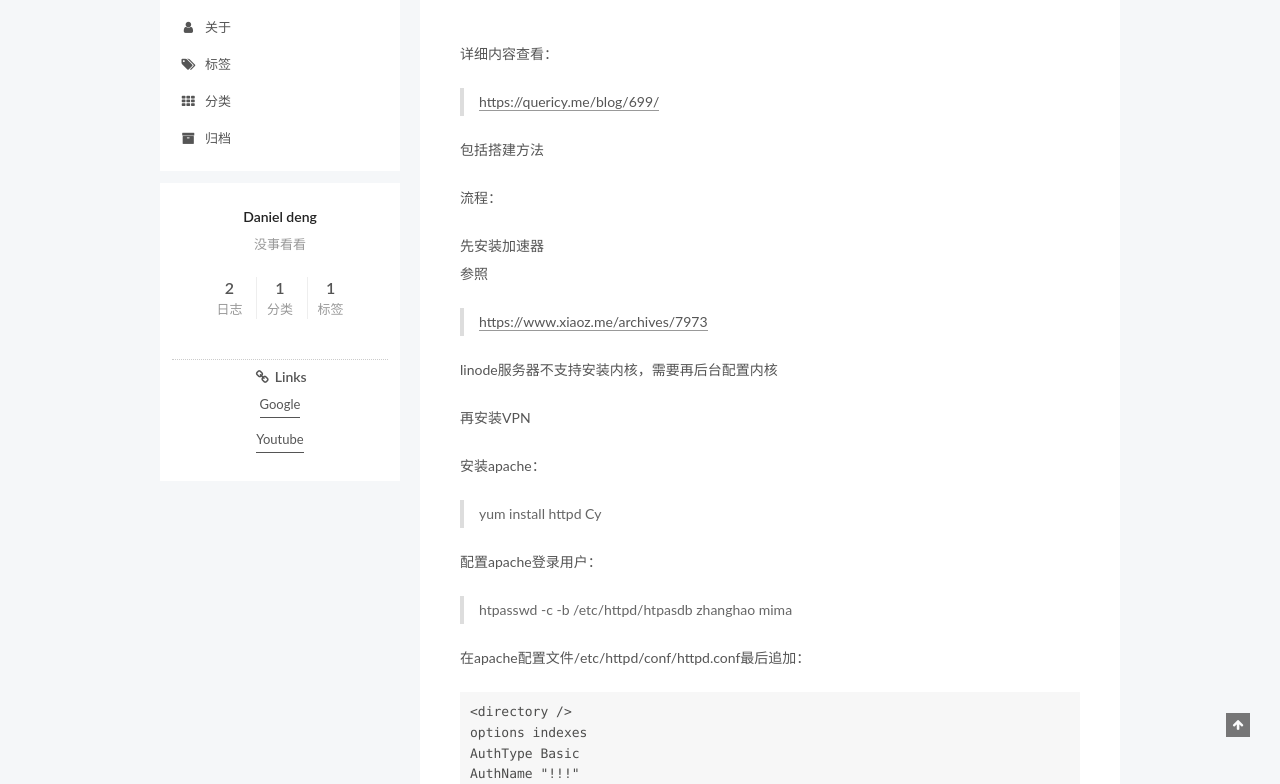
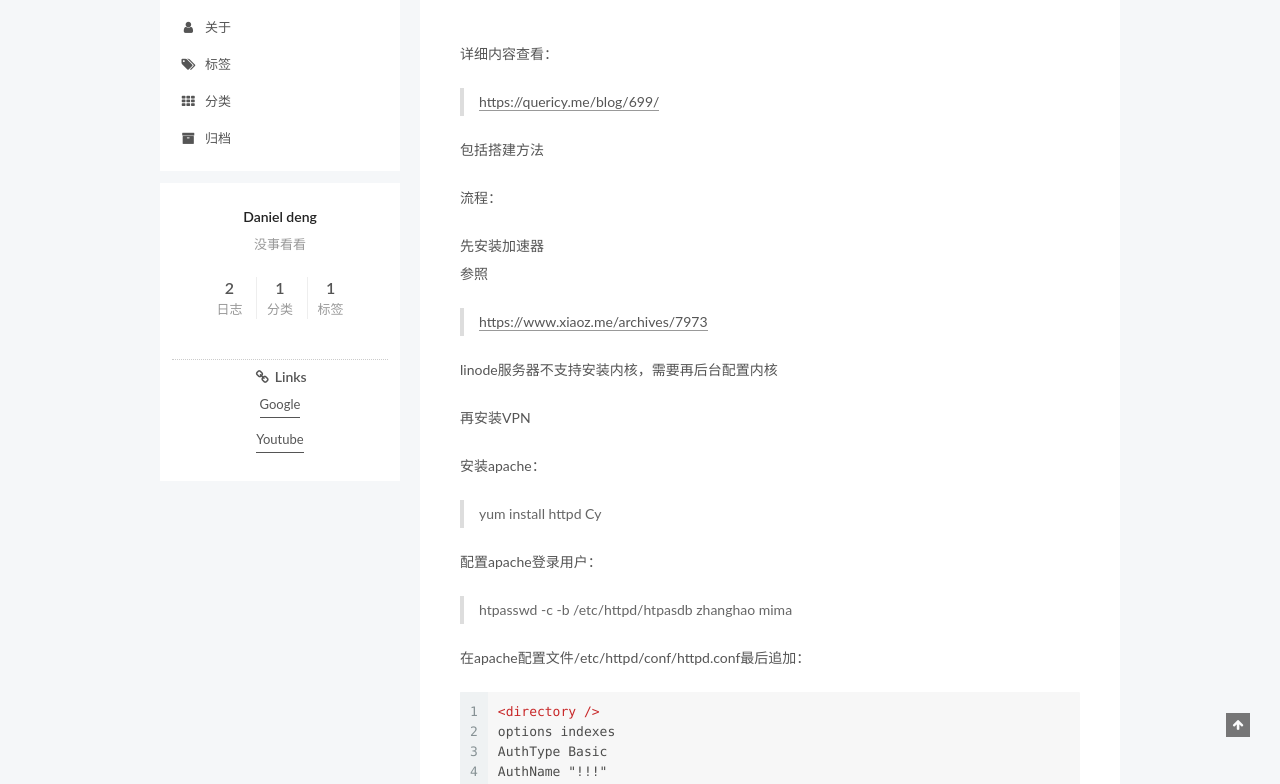
Before and after one commit to dengzhuo/dengzhuo.github.io, a plain HTML site: page 2017/11/12/cross-gfw/index.html in a window 1280 px wide. Shown: the part 163-947 px from the top of the page. Drawn offline with Linux system fonts and the light colour scheme.

Commit message:
Site updated: 2017-11-12 19:57:02

```diff
--- a/2017/11/12/cross-gfw/index.html
+++ b/2017/11/12/cross-gfw/index.html
@@ -87,7 +87,7 @@
 <meta property="og:site_name" content="回收站">
 <meta property="og:description" content="详细内容查看：  https://quericy.me/blog/699/  包括搭建方法 流程： 先安装加速器参照  https://www.xiaoz.me/archives/7973  linode服务器不支持安装内核，需要再后台配置内核 再安装VPN 安装apache：  yum install httpd Cy  配置apache登录用户：  htpasswd -c -b /etc/ht">
 <meta property="og:locale" content="zh-Hans">
-<meta property="og:updated_time" content="2017-11-12T11:48:28.038Z">
+<meta property="og:updated_time" content="2017-11-12T11:56:53.303Z">
 <meta name="twitter:card" content="summary">
 <meta name="twitter:title" content="CentOS&#x2F;Ubuntu一键安装IPSEC&#x2F;IKEV2 VPN服务器">
 <meta name="twitter:description" content="详细内容查看：  https://quericy.me/blog/699/  包括搭建方法 流程： 先安装加速器参照  https://www.xiaoz.me/archives/7973  linode服务器不支持安装内核，需要再后台配置内核 再安装VPN 安装apache：  yum install httpd Cy  配置apache登录用户：  htpasswd -c -b /etc/ht">
@@ -373,15 +373,8 @@
 <p>htpasswd -c -b /etc/httpd/htpasdb  zhanghao mima</p>
 </blockquote>
 <p>在apache配置文件/etc/httpd/conf/httpd.conf最后追加：</p>
-<pre><code>&lt;directory /&gt;
-options indexes
-AuthType Basic
-AuthName &quot;!!!&quot;
-AuthBasicProvider file
-AuthUserFile /etc/httpd/htpasdb
-Require user zhanghao
-&lt;/directory&gt;
-</code></pre><p>拷贝客户端证书：</p>
+<figure class="highlight xml"><table><tr><td class="gutter"><pre><div class="line">1</div><div class="line">2</div><div class="line">3</div><div class="line">4</div><div class="line">5</div><div class="line">6</div><div class="line">7</div><div class="line">8</div></pre></td><td class="code"><pre><div class="line"><span class="tag">&lt;<span class="name">directory</span> /&gt;</span></div><div class="line">options indexes</div><div class="line">AuthType Basic</div><div class="line">AuthName "!!!"</div><div class="line">AuthBasicProvider file</div><div class="line">AuthUserFile /etc/httpd/htpasdb</div><div class="line">Require user zhanghao</div><div class="line"><span class="tag">&lt;/<span class="name">directory</span>&gt;</span></div></pre></td></tr></table></figure>
+<p>拷贝客户端证书：</p>
 <blockquote>
 <p>mkdir /var/www/html/key</p>
 <p>cp -p ca.cert.pem  /var/www/html/key/</p>
```
Also changed, not shown: index.html (+2 -9 lines).
